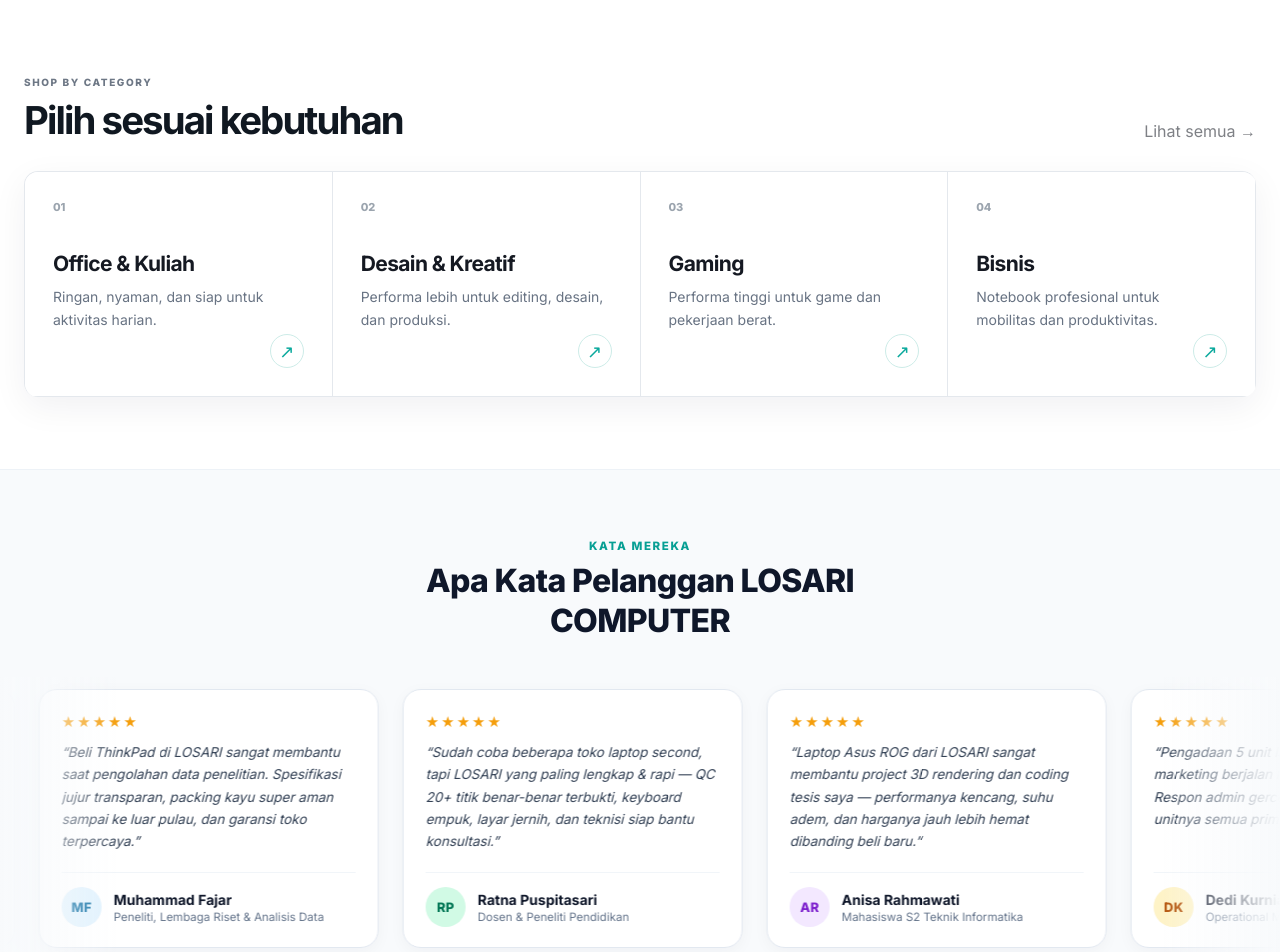
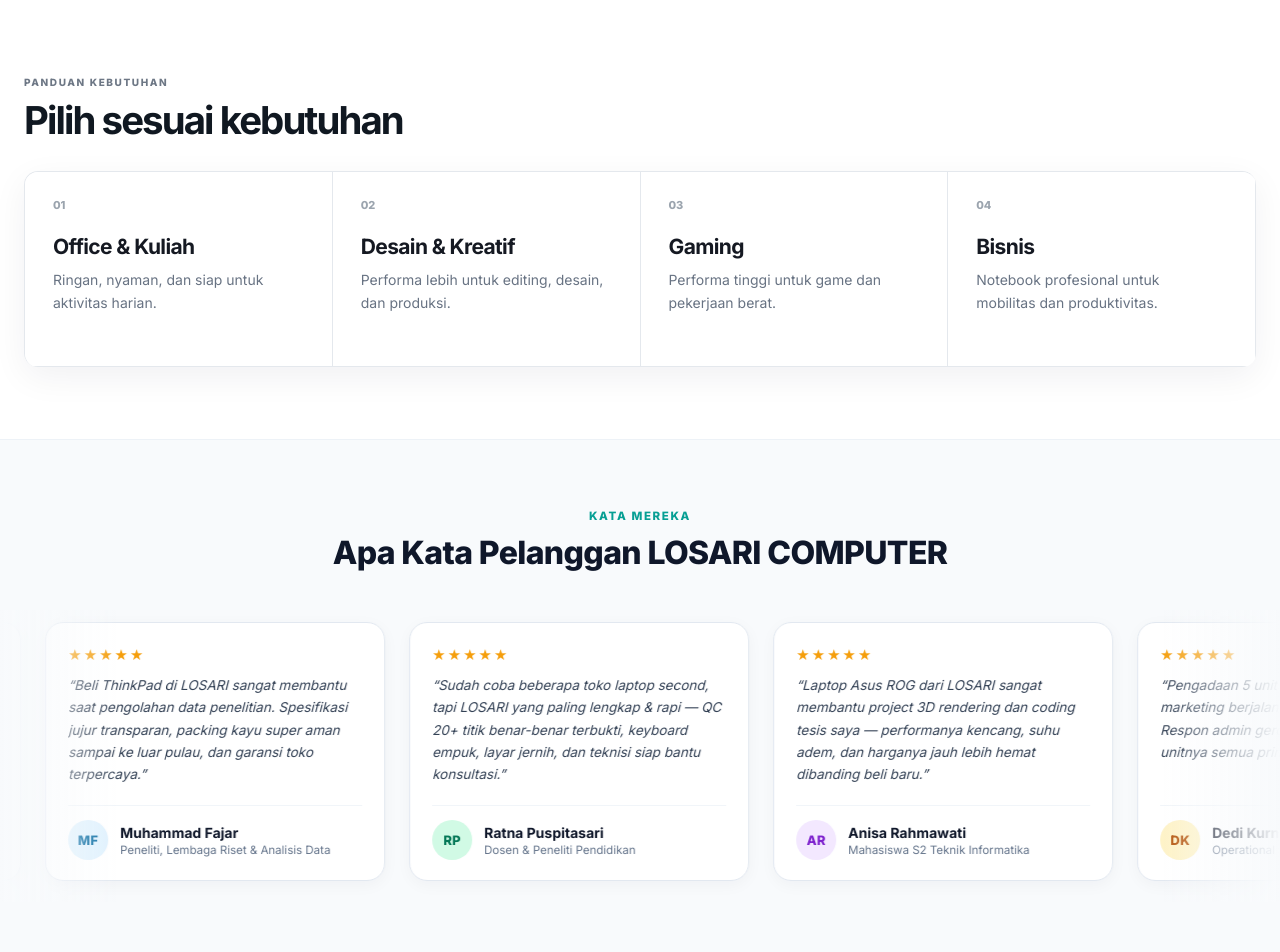
Before and after one commit to Fauzanalifatah/Losari-Computer, a website: page views/index.html in a window 1280 px wide. Shown: the part 889-1841 px from the top of the page. Drawn offline with Linux system fonts and the light colour scheme.

Commit message:
Make category cards informational and improve testimonials title typography

```diff
--- a/static/style.css
+++ b/static/style.css
@@ -417,22 +417,23 @@
 }
 
 .category-card {
-  min-height: 210px;
+  min-height: 195px;
   position: relative;
   display: flex;
   flex-direction: column;
-  justify-content: space-between;
-  padding: 25px;
+  justify-content: flex-start;
+  padding: 26px 28px;
   border-right: 1px solid var(--line);
   border-bottom: 1px solid var(--line);
   background: #fff;
+  cursor: default;
   text-decoration: none;
-  transition: background .25s ease, transform .25s ease;
+  transition: background .25s ease, transform .25s ease, box-shadow .25s ease;
 }
 
 .category-card:hover {
-  background: #f2fffc;
-  transform: translateY(-3px);
+  background: #f8fffe;
+  transform: translateY(-2px);
 }
 
 .category-number {
@@ -533,7 +534,7 @@
 
 .testimonials-header {
   text-align: center;
-  max-width: 600px;
+  max-width: 820px;
   margin: 0 auto 36px;
   padding: 0 20px;
 }
@@ -550,11 +551,16 @@
 
 .testimonials-title {
   margin: 0;
-  font-size: clamp(24px, 3.5vw, 32px);
+  font-size: clamp(22px, 3.2vw, 32px);
   font-weight: 800;
   color: #0f172a;
   letter-spacing: -0.02em;
-  line-height: 1.25;
+  line-height: 1.35;
+  text-wrap: balance;
+}
+
+.testimonials-brand {
+  white-space: nowrap;
 }
 
 .testimonials-marquee-wrapper {
@@ -2136,18 +2142,20 @@
 }
 
 .category-card {
-  min-height: 225px;
-  padding: 28px;
+  min-height: 195px;
+  padding: 26px 28px;
+  justify-content: flex-start;
+  cursor: default;
   transition: transform .25s ease, background .25s ease, box-shadow .25s ease;
 }
 
 .category-card:hover {
-  transform: translateY(-5px);
+  transform: translateY(-2px);
   box-shadow: inset 0 0 0 1px rgba(19, 200, 184, .22);
 }
 
 .category-card h3 {
-  margin-top: 34px;
+  margin-top: 22px;
   font-size: 21px;
 }
 
--- a/views/index.html
+++ b/views/index.html
@@ -213,45 +213,40 @@
     <section class="quick-categories store-shell" id="catalog">
       <div class="section-title">
         <div>
-          <small>SHOP BY CATEGORY</small>
+          <small>PANDUAN KEBUTUHAN</small>
           <h2>Pilih sesuai kebutuhan</h2>
         </div>
-        <span class="disabled-link" aria-disabled="true">Lihat semua →</span>
       </div>
 
       <div class="category-grid">
-        <a href="/laptop" class="category-card">
+        <div class="category-card">
           <span class="category-number">01</span>
           <div>
             <h3>Office & Kuliah</h3>
             <p>Ringan, nyaman, dan siap untuk aktivitas harian.</p>
           </div>
-          <span class="category-arrow">↗</span>
-        </a>
-        <a href="/laptop" class="category-card">
+        </div>
+        <div class="category-card">
           <span class="category-number">02</span>
           <div>
             <h3>Desain & Kreatif</h3>
             <p>Performa lebih untuk editing, desain, dan produksi.</p>
           </div>
-          <span class="category-arrow">↗</span>
-        </a>
-        <a href="/laptop" class="category-card">
+        </div>
+        <div class="category-card">
           <span class="category-number">03</span>
           <div>
             <h3>Gaming</h3>
             <p>Performa tinggi untuk game dan pekerjaan berat.</p>
           </div>
-          <span class="category-arrow">↗</span>
-        </a>
-        <a href="/laptop" class="category-card">
+        </div>
+        <div class="category-card">
           <span class="category-number">04</span>
           <div>
             <h3>Bisnis</h3>
             <p>Notebook profesional untuk mobilitas dan produktivitas.</p>
           </div>
-          <span class="category-arrow">↗</span>
-        </a>
+        </div>
       </div>
     </section>
 
@@ -259,7 +254,7 @@
     <section class="testimonials-section" id="testimonials" aria-label="Kata Mereka / Testimoni Pelanggan">
       <div class="testimonials-header">
         <span class="testimonials-label">KATA MEREKA</span>
-        <h2 class="testimonials-title">Apa Kata Pelanggan LOSARI COMPUTER</h2>
+        <h2 class="testimonials-title">Apa Kata Pelanggan <span class="testimonials-brand">LOSARI COMPUTER</span></h2>
       </div>
 
       <div class="testimonials-marquee-wrapper">
```
